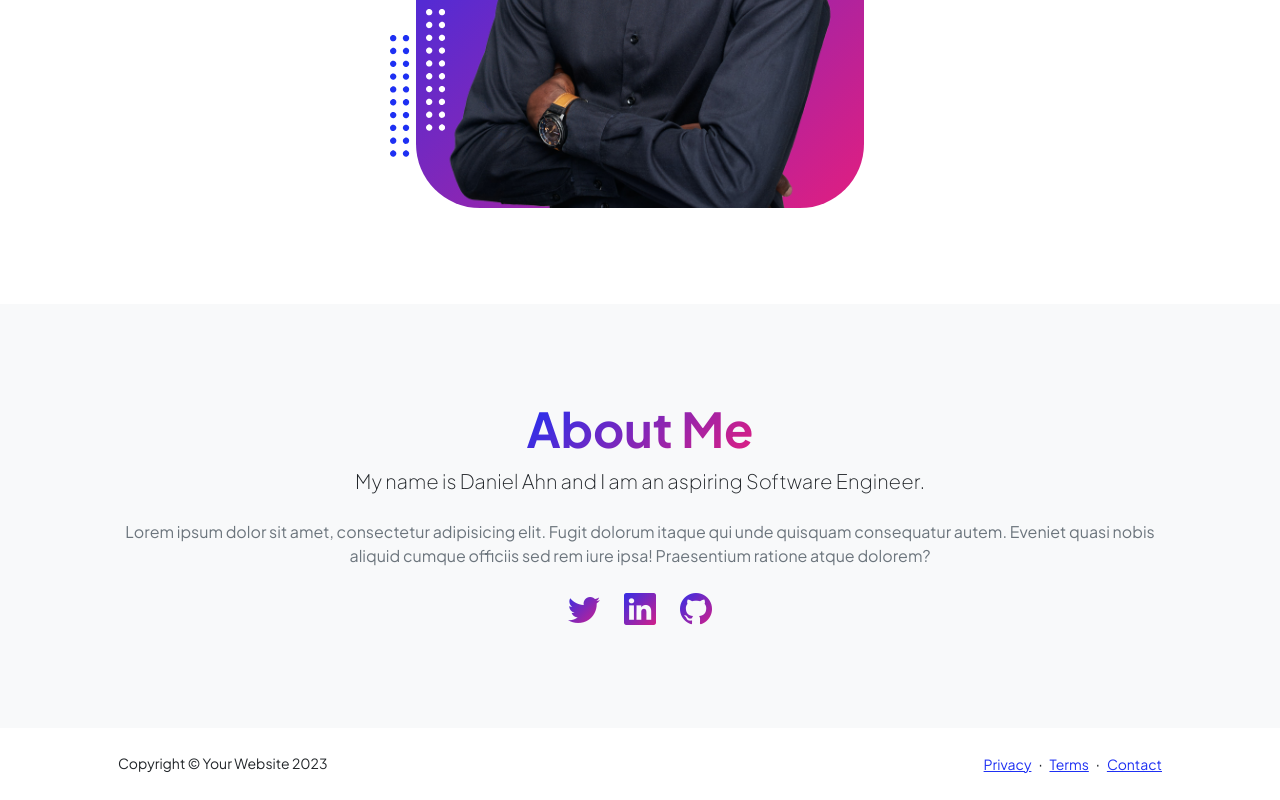
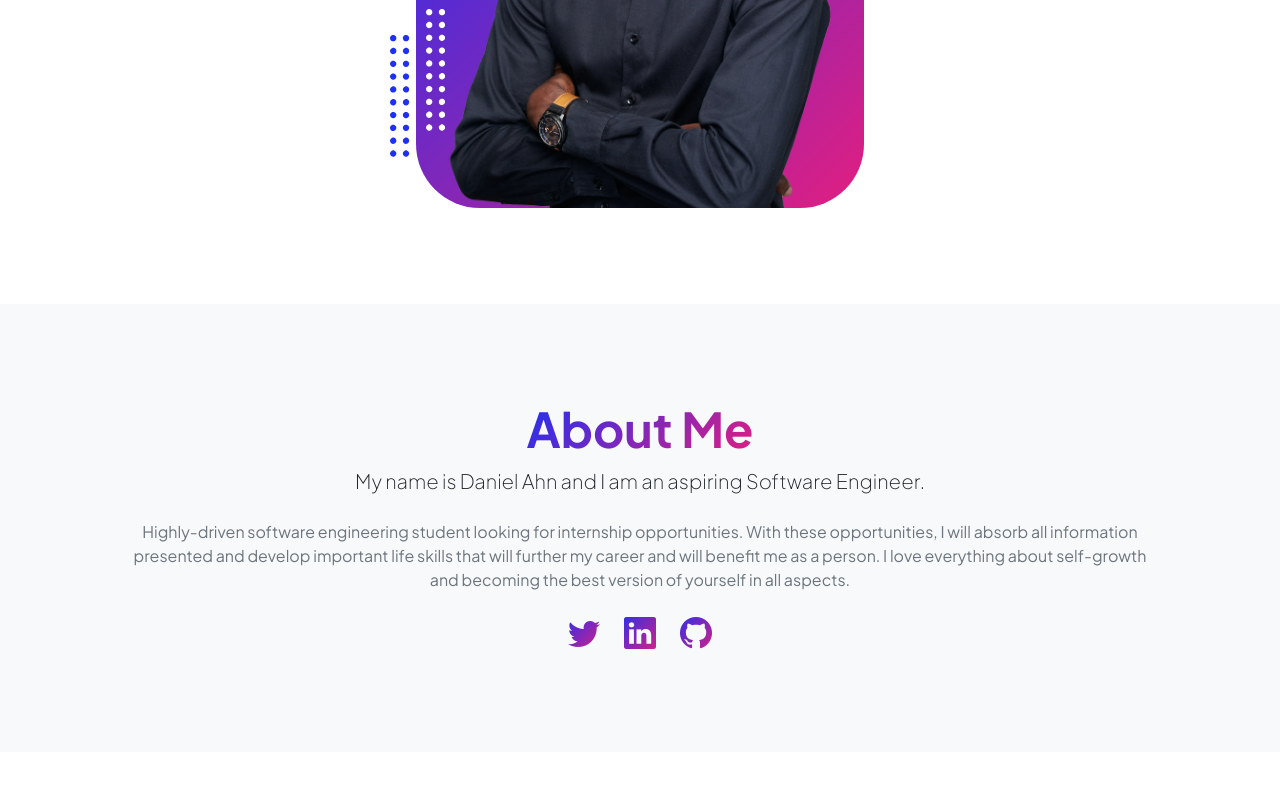
Before and after one commit to daniielahn/daniielahn.github.io, a plain HTML site: page index.html in a window 1280 px wide. Shown: the part 719-1519 px from the top of the page. Drawn offline with nearby package versions, Linux system fonts and the light colour scheme.

Commit message:
Index.html update 6/30 About Me section

```diff
--- a/index.html
+++ b/index.html
@@ -182,7 +182,7 @@
                             <div class="text-center my-5">
                                 <h2 class="display-5 fw-bolder"><span class="text-gradient d-inline">About Me</span></h2>
                                 <p class="lead fw-light mb-4">My name is Daniel Ahn and I am an aspiring Software Engineer.</p>
-                                <p class="text-muted">Lorem ipsum dolor sit amet, consectetur adipisicing elit. Fugit dolorum itaque qui unde quisquam consequatur autem. Eveniet quasi nobis aliquid cumque officiis sed rem iure ipsa! Praesentium ratione atque dolorem?</p>
+                                <p class="text-muted">Highly-driven software engineering student looking for internship opportunities. With these opportunities, I will absorb all information presented and develop important life skills that will further my career and will benefit me as a person. I love everything about self-growth and becoming the best version of yourself in all aspects. </p>
                                 <div class="d-flex justify-content-center fs-2 gap-4">
                                     <a class="text-gradient" href="#!"><i class="bi bi-twitter"></i></a>
                                     <a class="text-gradient" href="#!"><i class="bi bi-linkedin"></i></a>
@@ -198,14 +198,6 @@
         <footer class="bg-white py-4 mt-auto">
             <div class="container px-5">
                 <div class="row align-items-center justify-content-between flex-column flex-sm-row">
-                    <div class="col-auto"><div class="small m-0">Copyright &copy; Your Website 2023</div></div>
-                    <div class="col-auto">
-                        <a class="small" href="#!">Privacy</a>
-                        <span class="mx-1">&middot;</span>
-                        <a class="small" href="#!">Terms</a>
-                        <span class="mx-1">&middot;</span>
-                        <a class="small" href="#!">Contact</a>
-                    </div>
                 </div>
             </div>
         </footer>
```
